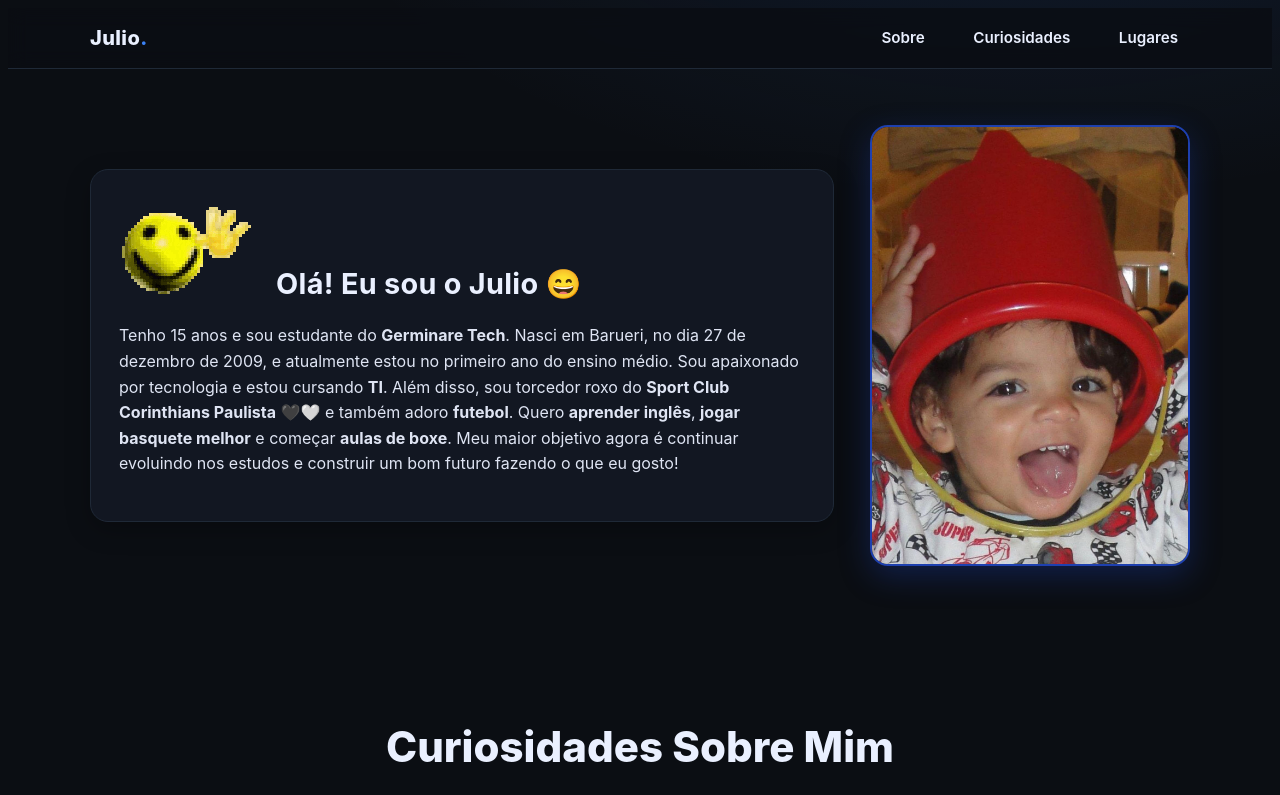
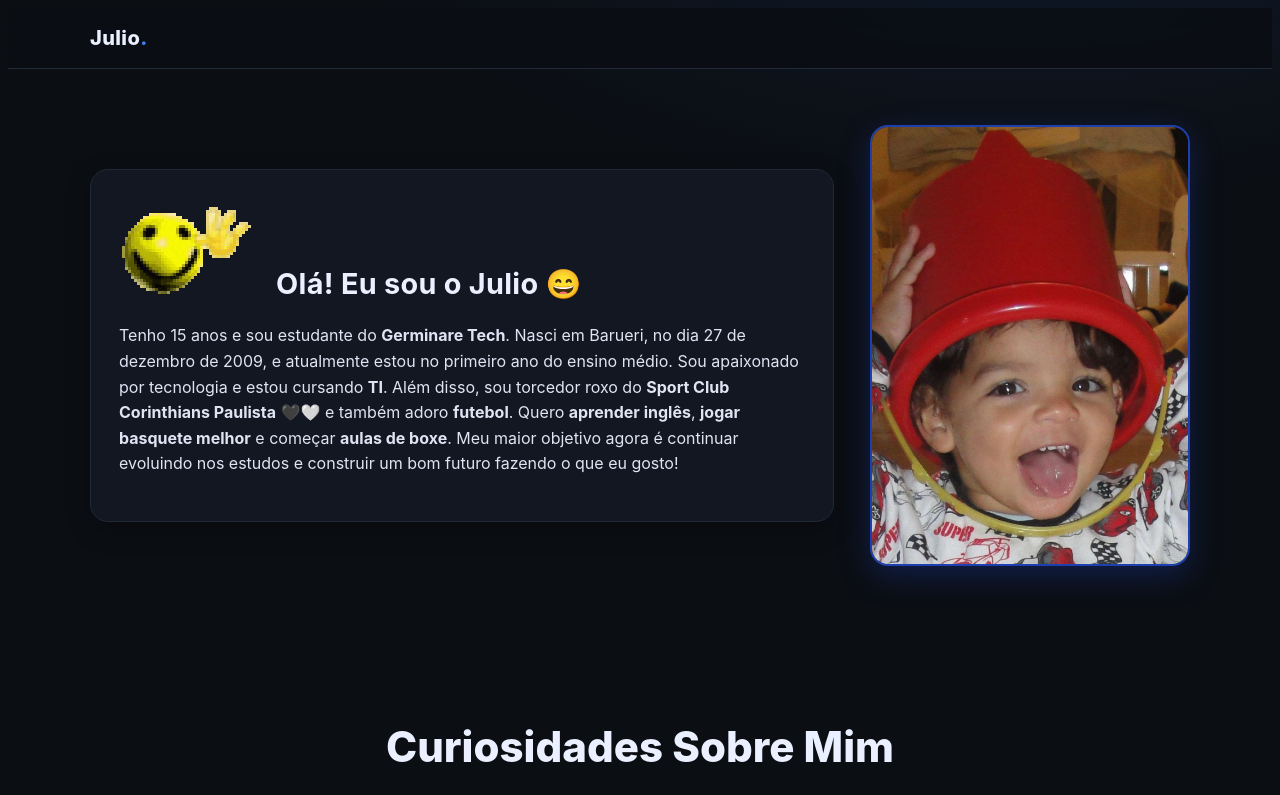
Before and after one commit to JulioPereiraGrilo/cardapio_filmes2, a plain HTML site: page Sobre Mim/index.html in a window 1280 px wide. Shown: the top 795 px of the page. Drawn offline with Linux system fonts and the light colour scheme.

Commit message:
Tirando o nav

```diff
--- a/Sobre Mim/index.html
+++ b/Sobre Mim/index.html
@@ -13,11 +13,6 @@
   <header class="topbar">
     <div class="container topbar__inner">
       <h1 class="logo">Julio<span>.</span></h1>
-      <nav class="nav">
-        <a href="#sobre">Sobre</a>
-        <a href="#curiosidades">Curiosidades</a>
-        <a href="#lugares">Lugares</a>
-      </nav>
     </div>
   </header>
 
```
